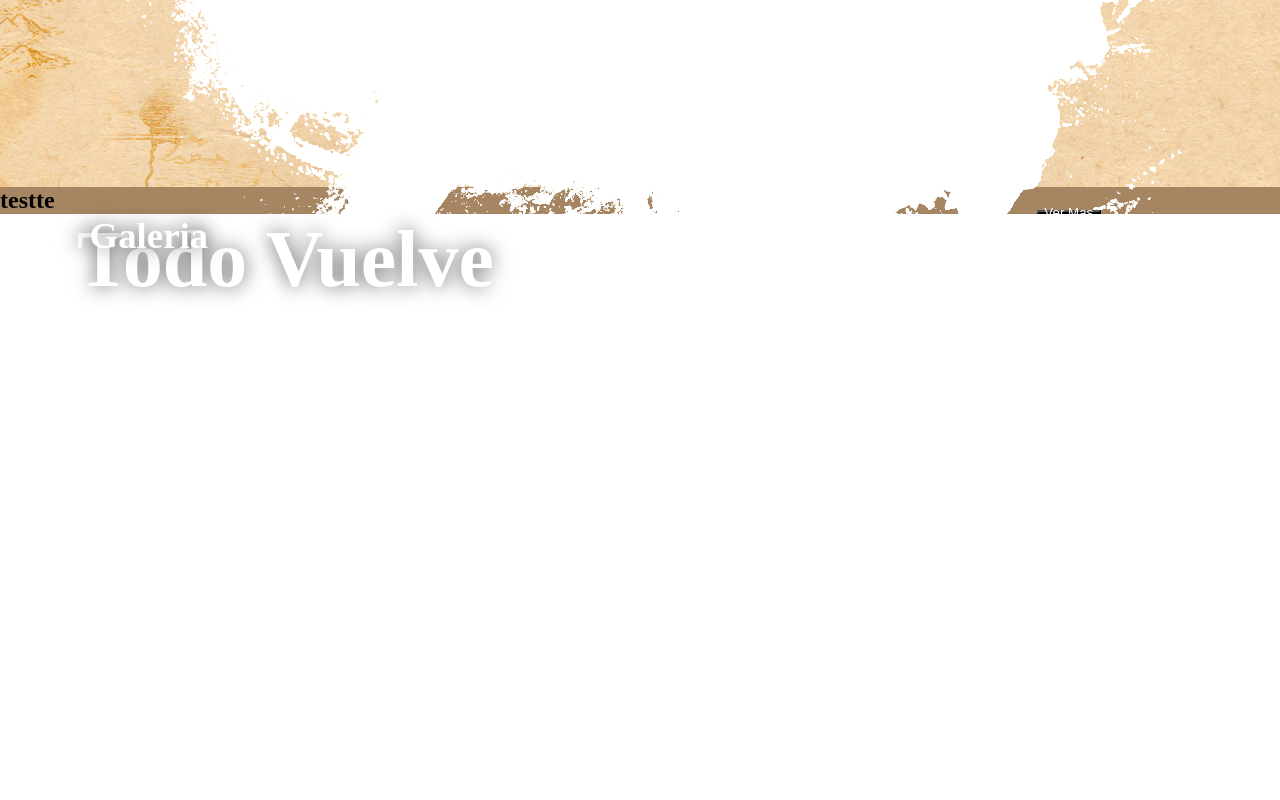
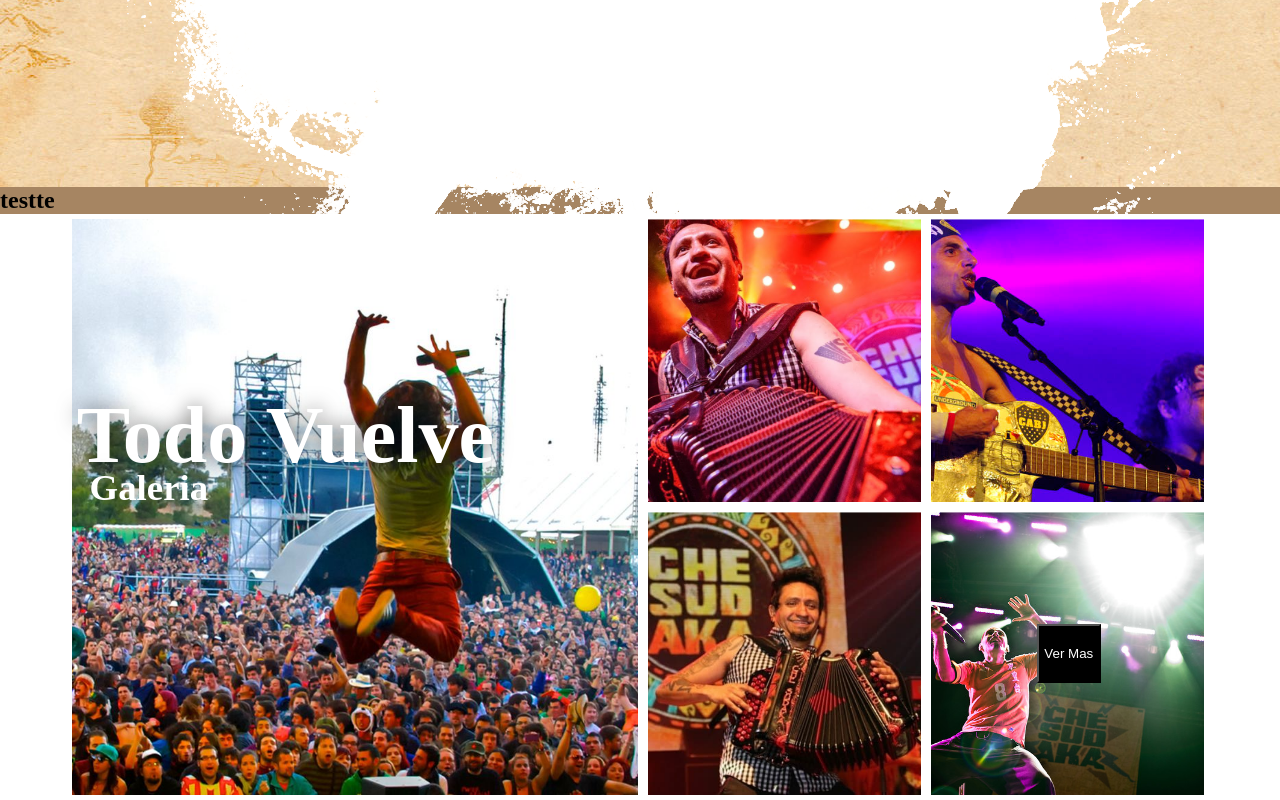
Before and after one commit to cpinillam/ch-sud-v01, a website: page public/index.html in a window 1280 px wide. Shown: the part 613-1413 px from the top of the page. Before the commit the page ends 920 px from the top, so only its background shows below. Drawn offline with Linux system fonts and the light colour scheme; no server answers; animation ran at ten frames a second.

Commit message:
gallerysite

```diff
--- /dev/null
+++ b/public/css/gallery.css
@@ -0,0 +1,231 @@
+* {
+  box-sizing: border-box;
+  margin: 0px;
+  padding: 0px;
+  font-family: -apple-system, BlinkMacSystemFont, "Segoe UI", Roboto, Oxygen, Ubuntu, Cantarell, "Open Sans", "Helvetica Neue", sans-serif;
+}
+
+.gallery {
+  position: relative;
+  display: flex;
+  justify-content: center;
+  flex-direction: column;
+  align-items: center;
+  width: 100%;
+  height: auto;
+}
+.gallery .gallery__titulo {
+  position: absolute;
+  top: 30%;
+  z-index: 1;
+  font-size: 5rem;
+  left: 6%;
+  color: white;
+  text-shadow: 0px 0px 20px #0000009c;
+}
+.gallery .gallery__subtitulo {
+  position: absolute;
+  top: 43%;
+  z-index: 1;
+  font-size: 2.3rem;
+  left: 7%;
+  color: white;
+  text-shadow: 0px 0px 20px #0000009c;
+}
+.gallery .gallery__site {
+  display: flex;
+  justify-content: center;
+  flex-direction: row;
+  flex-wrap: wrap;
+  width: 100%;
+}
+.gallery .gallery__site .gallery__box--principal {
+  width: 45%;
+  display: flex;
+  z-index: 0;
+  box-sizing: border-box;
+}
+.gallery .gallery__site .gallery__box--principal .box {
+  height: 0px;
+  position: relative;
+  overflow: hidden;
+  border: solid 5px white;
+}
+.gallery .gallery__site .gallery__box--principal .gallery__xlBox__img {
+  width: 100%;
+  padding-bottom: 100%;
+}
+.gallery .gallery__site .gallery__box--principal .gallery__xlBox__img .gallery__img {
+  height: 100%;
+  position: absolute;
+  top: 50%;
+  left: 50%;
+  transform: translate(-50%, -50%);
+  transition: all 1s;
+}
+.gallery .gallery__site .gallery__box--principal .gallery__xlBox__img:hover .gallery__img {
+  transform: translate(-50%, -50%) scale(1.1);
+}
+.gallery .gallery__site .gallery__box--secundary {
+  width: 44.6%;
+  display: flex;
+  flex-direction: row;
+  flex-wrap: wrap;
+  box-sizing: border-box;
+  align-content: center;
+}
+.gallery .gallery__site .gallery__box--secundary .box {
+  height: 0px;
+  position: relative;
+  overflow: hidden;
+  border: solid 5px white;
+}
+.gallery .gallery__site .gallery__box--secundary .gallery__smallBox__img {
+  width: 49.6%;
+  padding-bottom: 49.6%;
+}
+.gallery .gallery__site .gallery__box--secundary .gallery__smallBox__img .gallery__img {
+  height: 100%;
+  position: absolute;
+  top: 50%;
+  left: 50%;
+  transform: translate(-50%, -50%);
+  transition: all 1s;
+}
+.gallery .gallery__site .gallery__box--secundary .gallery__smallBox__img:hover .gallery__img, .gallery .gallery__site .gallery__box--secundary .uno, .gallery .gallery__site .gallery__box--secundary .dos, .gallery .gallery__site .gallery__box--secundary .tres, .gallery .gallery__site .gallery__box--secundary .cuatro {
+  transform: translate(-50%, -50%) scale(1.1);
+}
+.gallery .gallery__boton {
+  position: absolute;
+  left: 81%;
+  bottom: 20%;
+  background-color: black;
+  color: white;
+  width: 5%;
+  height: 10%;
+  align-items: center;
+  cursor: pointer;
+  display: flex;
+  justify-content: center;
+}
+
+/* for-phone-only */
+@media only screen and (max-width: 549px) and (orientation: portrait) {
+  .gallery {
+    display: flex;
+    align-items: center;
+    height: auto !important;
+  }
+  .gallery .gallery__titulo {
+    font-size: 2rem !important;
+    position: initial !important;
+  }
+  .gallery .gallery__subtitulo {
+    font-size: 1rem !important;
+    position: initial !important;
+  }
+  .gallery .gallery__site {
+    display: flex;
+    flex-direction: column !important;
+  }
+  .gallery .gallery__site .gallery__box--principal {
+    width: 100% !important;
+  }
+  .gallery .gallery__site .gallery__box--secundary {
+    width: 100% !important;
+  }
+  .gallery .gallery__site .gallery__box--secundary .gallery__smallBox__img {
+    width: 50% !important;
+    padding-bottom: 50% !important;
+  }
+  .gallery .gallery__boton {
+    position: initial !important;
+    width: 50% !important;
+    border-radius: 8px !important;
+    background-color: rgba(0, 0, 0, 0.726) !important;
+  }
+}
+/* for-mobile-landscape*/
+@media only screen and (max-width: 899px) and (min-width: 550px) and (orientation: landscape) {
+  .gallery {
+    display: flex;
+    justify-content: center;
+    align-items: center;
+  }
+  .gallery .gallery__titulo {
+    font-size: 2.5rem !important;
+  }
+  .gallery .gallery__subtitulo {
+    font-size: 1.3rem !important;
+  }
+  .gallery .gallery__box--principal {
+    width: 45.1%;
+  }
+  .gallery .gallery__box--secundary {
+    width: 44%;
+  }
+  .gallery .gallery__boton {
+    font-size: xx-small;
+    width: 5%;
+    height: 8%;
+    bottom: 23%;
+  }
+}
+/*for-tablet-portrait-up*/
+@media only screen and (max-width: 1024px) and (min-width: 750px) and (orientation: portrait) {
+  .gallery {
+    height: auto !important;
+    display: flex;
+    justify-content: center;
+    align-items: center;
+  }
+  .gallery .gallery__titulo {
+    font-size: 4rem !important;
+    left: 0% !important;
+    position: initial !important;
+  }
+  .gallery .gallery__subtitulo {
+    font-size: 2rem !important;
+    position: initial !important;
+  }
+  .gallery .gallery__box--principal {
+    width: 100% !important;
+  }
+  .gallery .gallery__box--secundary {
+    width: 100% !important;
+  }
+  .gallery .gallery__box--secundary .gallery__smallBox__img {
+    width: 50%;
+    padding-bottom: 50%;
+  }
+  .gallery .gallery__boton {
+    font-size: x-large;
+    height: 2.5rem !important;
+    position: initial;
+    width: 50% !important;
+    border-radius: 13px;
+    background-color: rgba(0, 0, 0, 0.726);
+  }
+}
+/*for-tablet-landscape-up*/
+@media only screen and (max-width: 1080px) and (min-width: 900px) and (orientation: landscape) {
+  .gallery {
+    display: flex;
+    justify-content: center;
+    align-items: center;
+  }
+  .gallery .gallery__titulo, .gallery .gallery__subtitulo {
+    position: initial !important;
+  }
+  .gallery .gallery__box--secundary {
+    width: 44.3%;
+  }
+  .gallery .gallery__boton {
+    width: 5%;
+    height: 7%;
+    left: 81%;
+    bottom: 21%;
+  }
+}
+
+/*# sourceMappingURL=gallery.css.map */
--- a/public/index.html
+++ b/public/index.html
@@ -52,7 +52,7 @@
 
     </div>
 
-  <script src="./gallery.js"></script>
+  <script src="./js/gallery.js"></script>
   <script src="./js/canvas-hero.js"></script>
 </body>
 </html>
--- /dev/null
+++ b/public/js/gallery.js
@@ -0,0 +1,55 @@
+let listOfPicture =[
+    {img: "img/fotos/chesudaka3.jpg"},
+    {img: "img/fotos/che1.jpg"},
+    {img: "img/fotos/che2.jpg"},
+    {img: "img/fotos/che3cachafaz.jpg"},
+    {img: "img/fotos/che4.jpg"}
+]
+
+let galleryPrincipal = document.getElementById("galleryPrincipal");
+let gallerySecundary = document.getElementById("gallerySecundary");
+
+function orderPicture(){
+    listOfPicture.reverse();
+}
+
+function printObjeto(gallery,galleryBox,photo) {
+    gallery.innerHTML +=`
+    <div class ="box ${galleryBox}">
+        <img class = "gallery__img" src="${photo}" alt="foto Che sudaka">
+    </div>
+    `
+}
+
+function printElemento(i,photo){
+    if(i==0){
+        printObjeto(galleryPrincipal,"gallery__xlBox__img",photo)
+    }
+    else{
+        printObjeto(gallerySecundary,"gallery__smallBox__img",photo)
+        }
+}
+
+function loadElemento(){
+    orderPicture();
+    for(let i=0;i<listOfPicture.length;i++){
+        let photo = listOfPicture[i].img
+        printElemento(i,photo);
+    }
+
+}
+loadElemento();
+
+function getCSC() {
+
+    fetch('https://pretagteam.com/question/uncaught-in-promise-syntaxerror-unexpected-end-of-json-input-when-fetch-get-data',{
+            'mode':'no-cors',
+            'method':'GET',
+           'Content-Type': 'application/json'
+        }
+     )
+     .then(res=> res.arrayBuffer())
+     .then(data => console.log(data))
+    }
+
+  getCSC()
```
Also changed, not shown: public/img/fotos/che1.jpg (added), public/img/fotos/che2.jpg (added), public/img/fotos/che3cachafaz.jpg (added), public/img/fotos/che4.jpg (added), public/img/fotos/chesudaka3.jpg (added), 1 other file.
